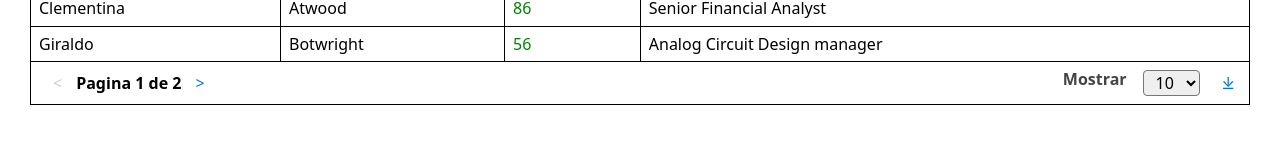
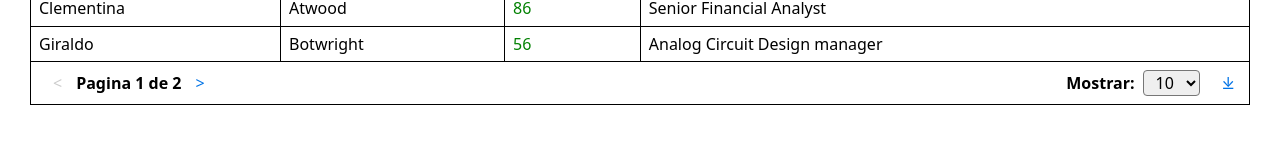
Before and after one commit to chaiben/ra-m5-usecontext-usereducer, a React (Vite) app: page /datos in a window 1280 px wide. Shown: the part 520-664 px from the top of the page. Built offline with nearby package versions, Linux system fonts and the light colour scheme; data requests are answered from the project's data file.

Commit message:
Removed external component

```diff
--- a/src/components/organisms/ITATable/ItemsPerPage.jsx
+++ b/src/components/organisms/ITATable/ItemsPerPage.jsx
@@ -2,9 +2,9 @@ import React, { useContext } from 'react'
 import styled from 'styled-components'
 import { TableContext } from './store/context'
 import { Actions } from './store/reducer'
-import { SelectGroup } from '../../molecules'
+import FlexBox from './Flexbox'
 
-const SelectGroupStyled = styled(SelectGroup)`
+const SelectGroupStyled = styled.select`
   padding: 0rem 0.5rem;
   border-radius: 4px;
   margin-right: 1rem;
@@ -13,23 +13,30 @@ const SelectGroupStyled = styled(SelectGroup)`
 function ItemsPerPage() {
   const { state, dispatch } = useContext(TableContext)
   const { itemsPerPage } = state
+  const id = 'itemsPerPage'
 
   return (
+    <FlexBox gap="0.5rem" direction="row" justify="flex-end" align="center">
+      <label htmlFor={id}>Mostrar:</label>
       <SelectGroupStyled
-      id="itemsPerPage"
+        id={id}
+        name={id}
         label="Mostrar"
         value={itemsPerPage.toString()}
-      options={['10', '25', '50'].map((items) => ({
-        value: items,
-        text: items,
-      }))}
         onChange={(e) =>
           dispatch({
             type: Actions.SET_ITEMS_PER_PAGE,
             payload: e.target.value,
           })
         }
-    />
+      >
+        {['10', '25', '50'].map((items) => (
+          <option value={items} key={items}>
+            {items}
+          </option>
+        ))}
+      </SelectGroupStyled>
+    </FlexBox>
   )
 }
 
```
Lines whose indentation alone changed are shown as unchanged.
